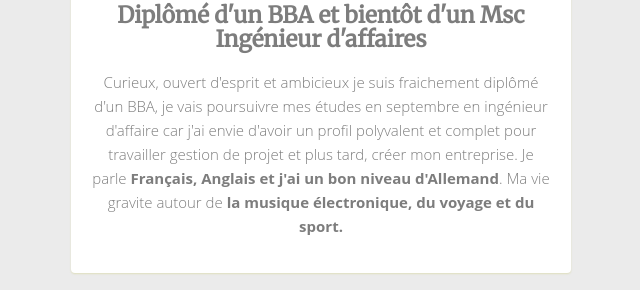
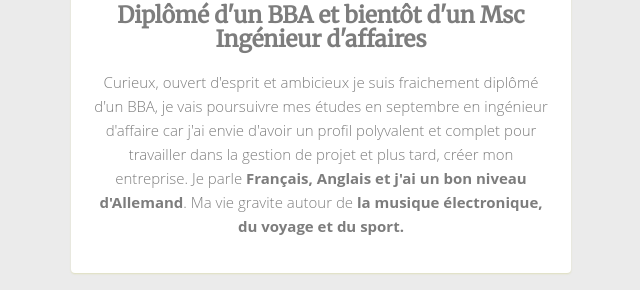
Before and after one commit to Simkery1/profile, a plain HTML site: page index.html in a window 1280 px wide. Shown: the part 321-611 px from the top of the page, without its empty margins (319-959 px from the left). Drawn offline with Linux system fonts and the light colour scheme.

Commit message:
modif texte

```diff
--- a/index.html
+++ b/index.html
@@ -15,7 +15,7 @@
         <img src="images/imagecarrée.png"" alt="picture simon keryhuel" style="width:200px;height:210px" class="img-circle">
         <h1>Simon Keryhuel</h1>
         <h2>Diplômé d'un BBA et bientôt d'un Msc Ingénieur d'affaires</h2>
-        <p>Curieux, ouvert d'esprit et ambicieux je suis fraichement diplômé d'un BBA, je vais poursuivre mes études en septembre en ingénieur d'affaire car j'ai envie d'avoir un profil polyvalent et complet pour travailler gestion de projet et plus tard, créer mon entreprise.
+        <p>Curieux, ouvert d'esprit et ambicieux je suis fraichement diplômé d'un BBA, je vais poursuivre mes études en septembre en ingénieur d'affaire car j'ai envie d'avoir un profil polyvalent et complet pour travailler dans la gestion de projet et plus tard, créer mon entreprise.
 
         Je parle <strong>Français, Anglais et j'ai un bon niveau d'Allemand</strong>.
 
```
